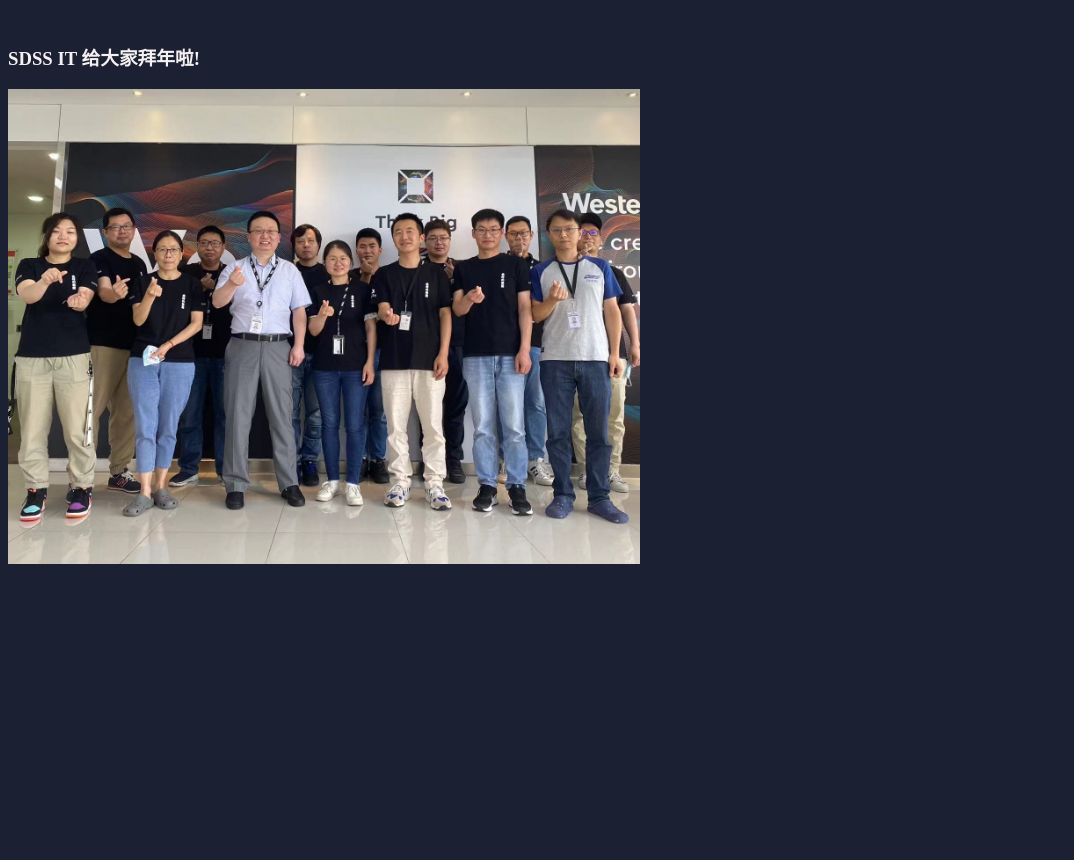
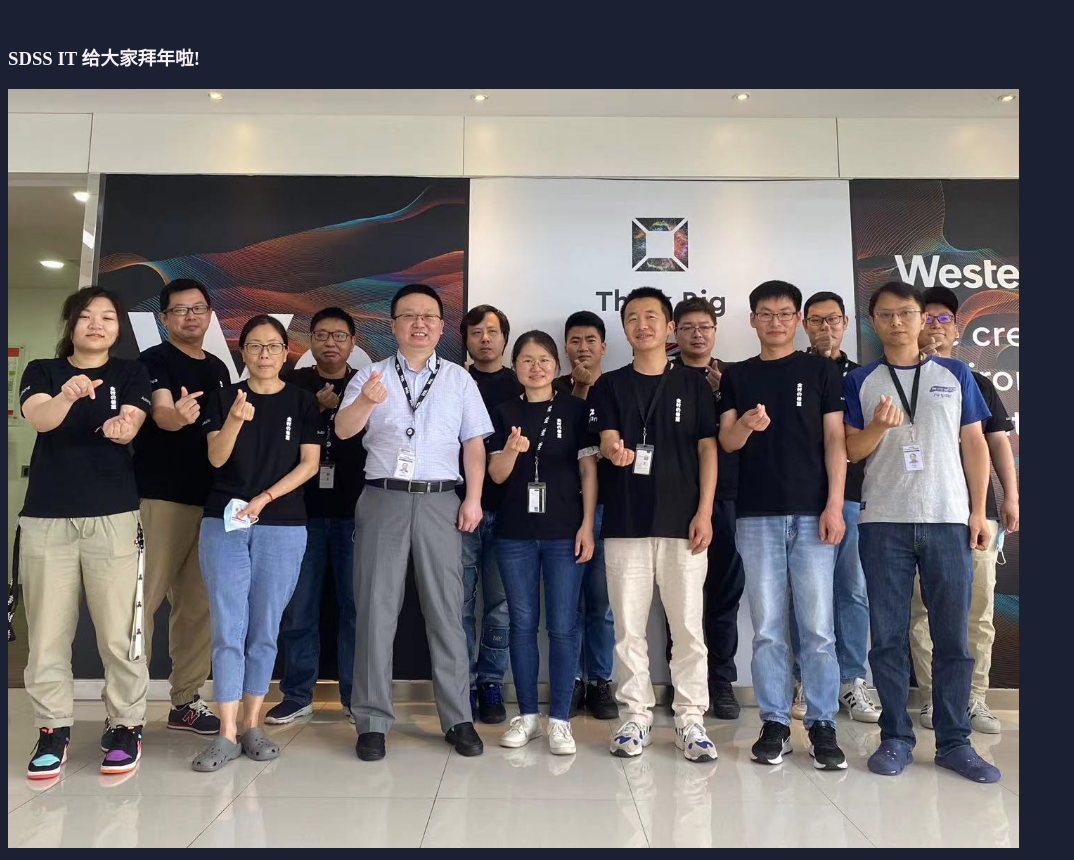
Before and after one commit to Dynamic-Z/Dynamic-Z.github.io, a plain HTML site: page index.html in a window 1280 px wide. Shown: the part 978-1838 px from the top of the page, without its empty margins (0-1074 px from the left). Before the commit the page ends 1554 px from the top, so only its background shows below. Drawn offline with Linux system fonts and the light colour scheme.

Commit message:
Update index.html

```diff
--- a/index.html
+++ b/index.html
@@ -1020,7 +1020,7 @@
 </a>
 
         <h3 style="color:rgb(246, 241, 241);">SDSS IT 给大家拜年啦!</h3>
-        <img src="./testPic.jpg" alt="" width="50%" height="50%">
+        <img src="./testPic.jpg" alt="" width="80%" height="80%">
 </body>
 
 <script>
```
